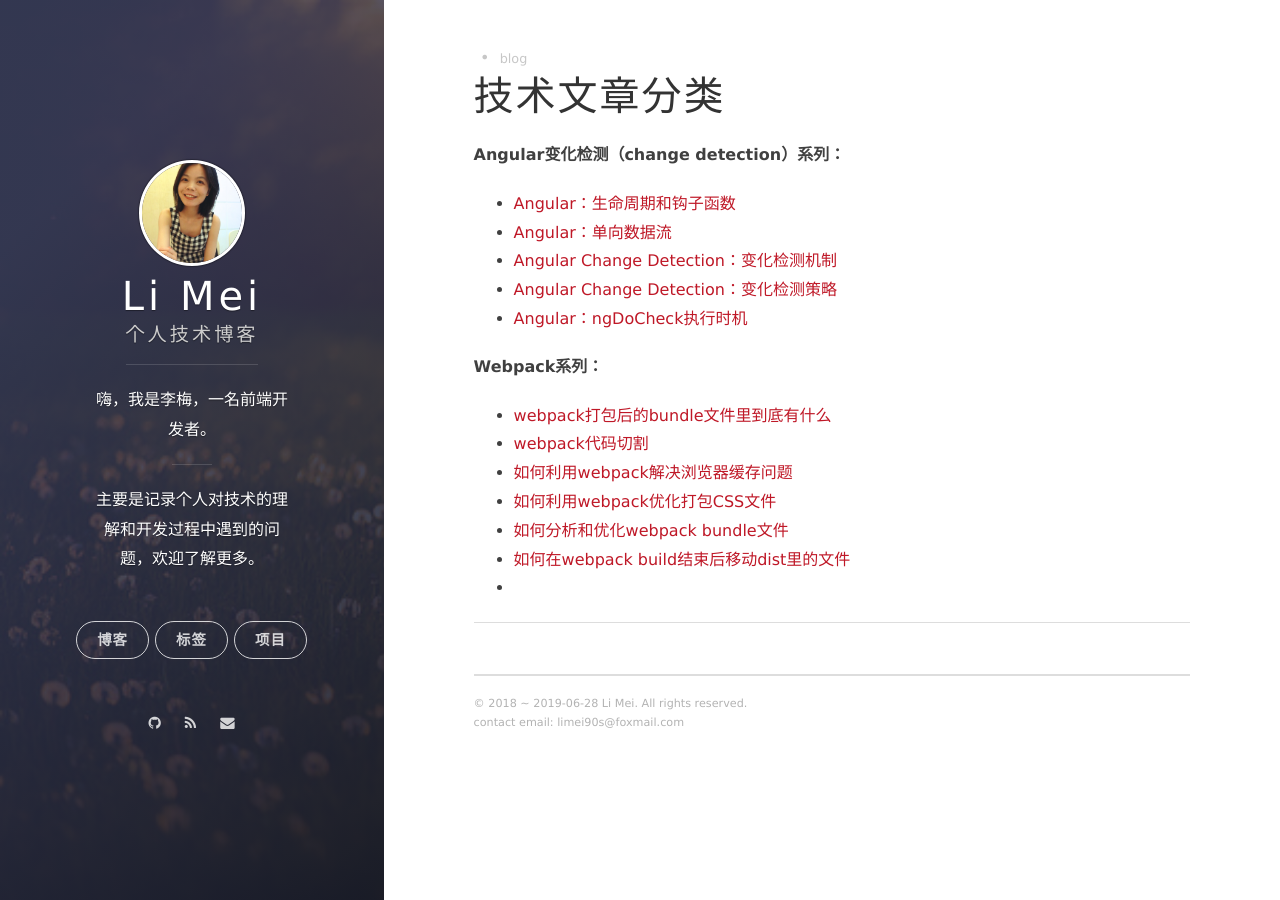
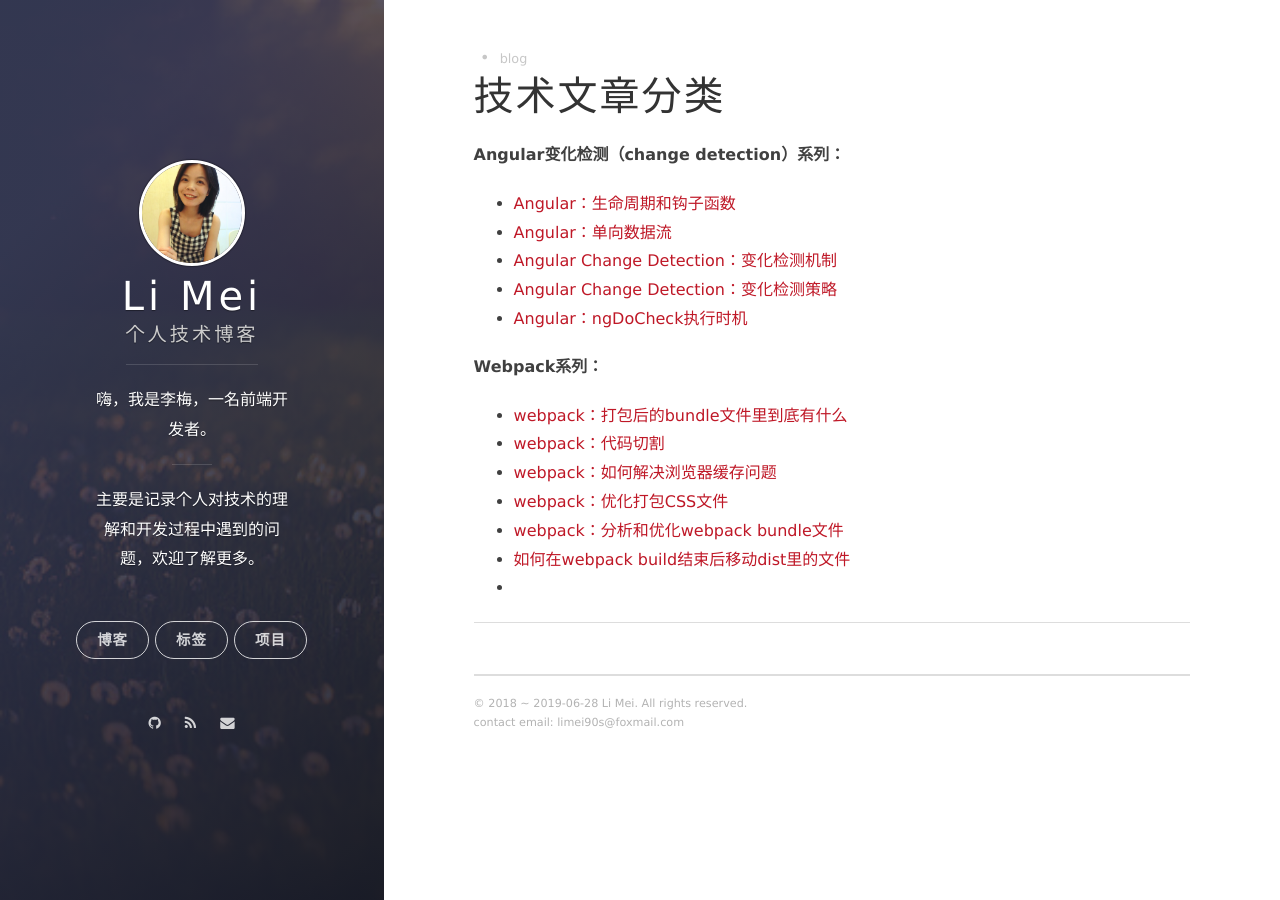
Before and after one commit to LiMeii/LiMeii.github.io, a Jekyll site: the page built from tag.md, in a window 1280 px wide. Built offline with Jekyll 4.4.1, drawn with Linux system fonts in a browser that asks for light colours; nearby versions of some CDN libraries.

Commit message:
update webpack series post title

```diff
--- a/tag.md
+++ b/tag.md
@@ -12,10 +12,10 @@
 - [Angular：ngDoCheck执行时机](https://limeii.github.io/2019/06/angular-ngdocheck-onpush-strategy/)
 
 **Webpack系列：**
-- [webpack打包后的bundle文件里到底有什么](https://limeii.github.io/2018/10/webpack-what-in-bundle/)
-- [webpack代码切割](https://limeii.github.io/2018/10/webpack-code-splitting/)
-- [如何利用webpack解决浏览器缓存问题](https://limeii.github.io/2018/10/webpack-caching/)
-- [如何利用webpack优化打包CSS文件](https://limeii.github.io/2018/10/webpack-css-extract/)
-- [如何分析和优化webpack bundle文件](https://limeii.github.io/2018/09/webpack-bundle-analyzer/)
+- [webpack：打包后的bundle文件里到底有什么](https://limeii.github.io/2018/10/webpack-what-in-bundle/)
+- [webpack：代码切割](https://limeii.github.io/2018/10/webpack-code-splitting/)
+- [webpack：如何解决浏览器缓存问题](https://limeii.github.io/2018/10/webpack-caching/)
+- [webpack：优化打包CSS文件](https://limeii.github.io/2018/10/webpack-css-extract/)
+- [webpack：分析和优化webpack bundle文件](https://limeii.github.io/2018/09/webpack-bundle-analyzer/)
 - [如何在webpack build结束后移动dist里的文件](https://limeii.github.io/2018/09/issues-webpack-file-management/)
 - []()
```
Also changed, not shown: _posts/2018-09-24-webpack-bundle-analyzer.md (+1 -1 lines), _posts/2018-10-06-webpack-what-in-bundle.md (+1 -1 lines), _posts/2018-10-07-webpack-code-splitting.md (+1 -1 lines), _posts/2018-10-09-webpack-caching.md (+1 -1 lines), _posts/2018-10-10-webpack-css-extract.md (+1 -1 lines).
